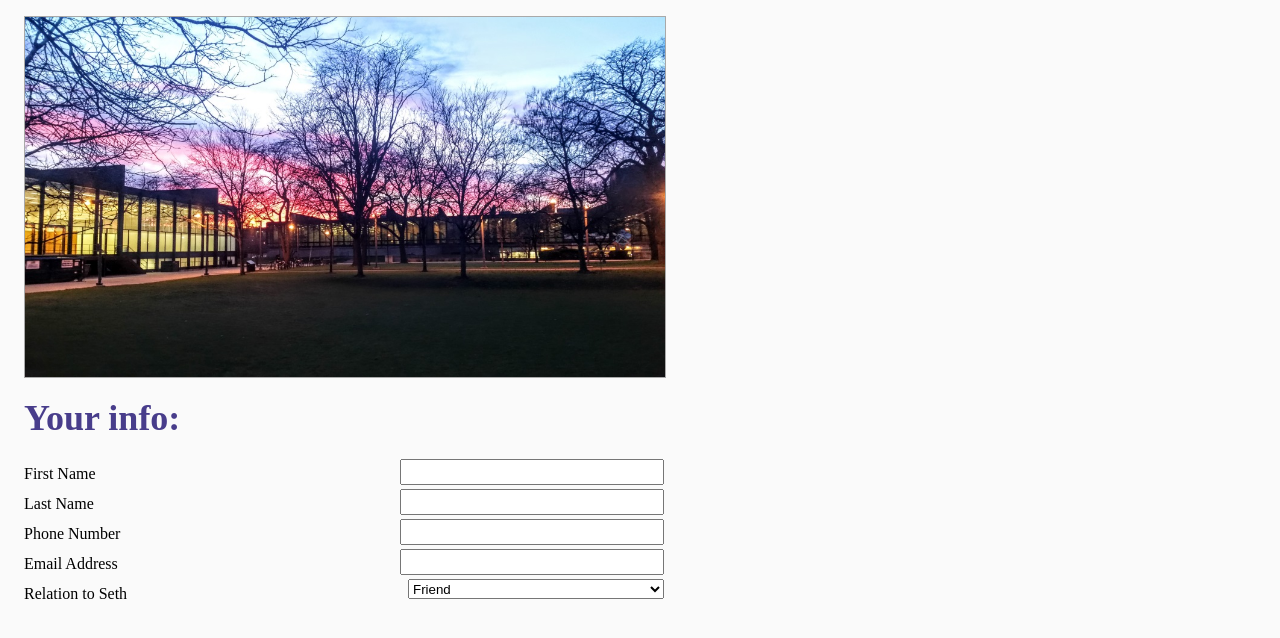
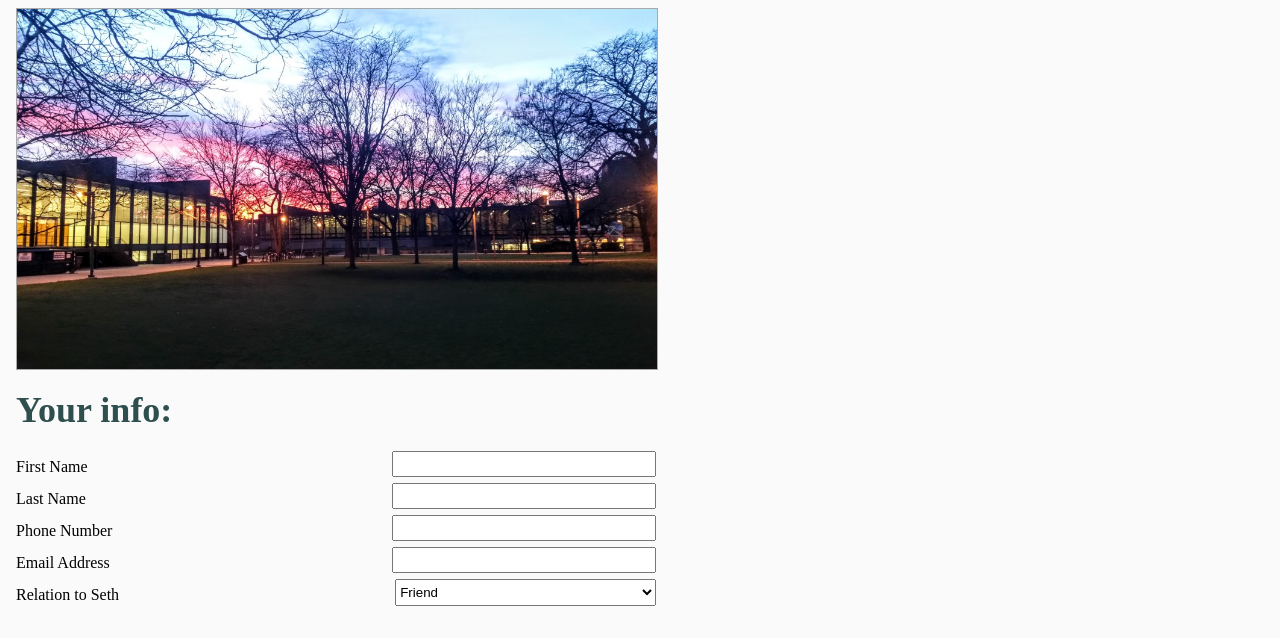
Before and after one commit to digitalseth/signUpForm, a plain HTML site: page index.html in a window 1280 px wide. Shown: the part 126-764 px from the top of the page. Drawn offline with Linux system fonts and the light colour scheme; a web font is replaced by a local one.

Commit message:
Tweaked styling and color

```diff
--- a/style.css
+++ b/style.css
@@ -70,22 +70,34 @@ h2 {
     font-size: 2.25em;
     line-height: 2.25em;
     font-weight: 600;
-    color: darkslateblue;
+    color: darkslategrey;
 }
 
 #bodyWrapper {
     font-family: 'Mate SC', serif;
-    margin: 1.5em;
+    margin: 0;
+    padding: 1em;
     min-width: 12em;
     max-width: 40em;
-    line-height: 30px;
+    line-height: 2em;
 }
 
-#bodyWrapper input, select {
+#bodyWrapper input {
     float: right;
     height: 1.5em;
     width: 40%;
 }
+
+label {
+    font-size: 1em;
+}
+
+select {
+    float: right;
+    height: 2em;
+    width: 40.75%;
+}
+
 
 
 #sethpic {
@@ -109,6 +121,6 @@ h2 {
     }
 
     h1 {
-        font-size: 2em;
+        font-size: 1.4em;
     }
 }
```
